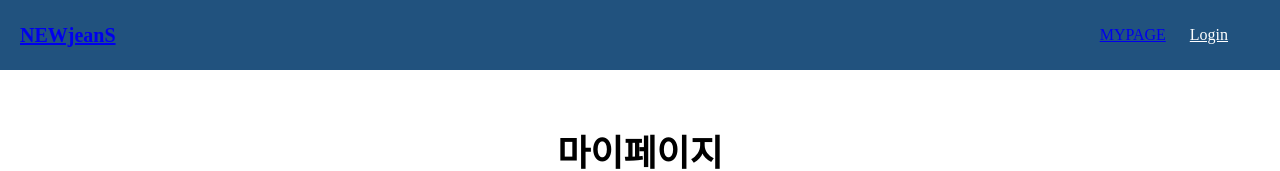
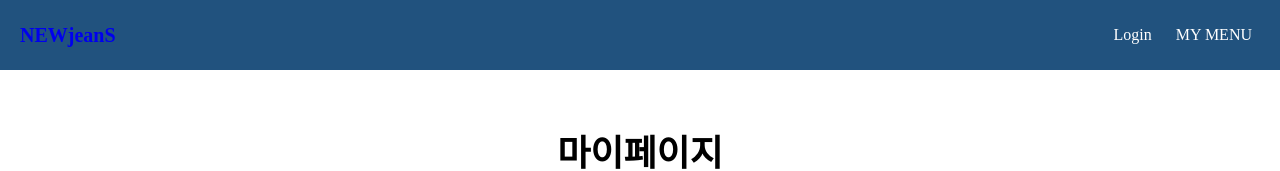
Before and after one commit to lg-cns-am-1-mini6/FE, a React (Vite) app in the folder news_app/: page /Mypage in a window 1280 px wide. Shown: the top 171 px of the page. Built offline with nearby package versions, Linux system fonts and the light colour scheme.

Commit message:
feat: 마이페이지 드롭다운 추가

```diff
--- a/news_app/src/App.css
+++ b/news_app/src/App.css
@@ -8,3 +8,7 @@
 body {
   margin: 0;
 }
+
+a {
+  text-decoration: none;
+}
--- a/news_app/src/components/Header.css
+++ b/news_app/src/components/Header.css
@@ -30,5 +30,29 @@
 }
 
 .header :visited {
-  color: white;
+  color: #f4fcff;
 }
+
+.menu-container {
+  position: relative;
+  display: inline-block;
+  cursor: pointer;
+}
+
+.dropdown-menu {
+  position: fixed;
+  top: 70px;
+  right: 0px;
+  background-color: #21527e;
+  list-style: none;
+  padding: 10px 0;
+  margin: 0;
+  min-width: 10rem;
+}
+
+.dropdown-menu li {
+  padding: 8px 20px;
+}
+.dropdown-menu li:hover {
+  background-color: rgb(70, 57, 145);
+}
--- a/news_app/src/components/Header.jsx
+++ b/news_app/src/components/Header.jsx
@@ -4,13 +4,13 @@ import { Link } from "react-router-dom";
 
 const Header = () => {
   const [login, setLogin] = useState(false);
+  const [isOpen, setIsOpen] = useState(false);
   return (
     <header className="header">
       <div className="logo">
         <Link to="/">NEWjeanS</Link>
       </div>
       <nav className="header-btn">
-        <Link to="/mypage">MYPAGE</Link>
         {login && (
           <button className="logout-btn" onClick={() => setLogin(!login)}>
             Logout
@@ -21,6 +21,22 @@ const Header = () => {
             Login
           </Link>
         )}
+        <div class="menu-container">
+          <span onClick={() => setIsOpen((prev) => !prev)}>MY MENU</span>
+          {isOpen && (
+            <ul class="dropdown-menu">
+              <li>
+                <Link to="/mypage">MY PAGE</Link>
+              </li>
+              <li>
+                <Link to="/mypage">관심 주제</Link>
+              </li>
+              <li>
+                <Link to="/mypage">스크랩한 뉴스</Link>
+              </li>
+            </ul>
+          )}
+        </div>
       </nav>
     </header>
   );
```
